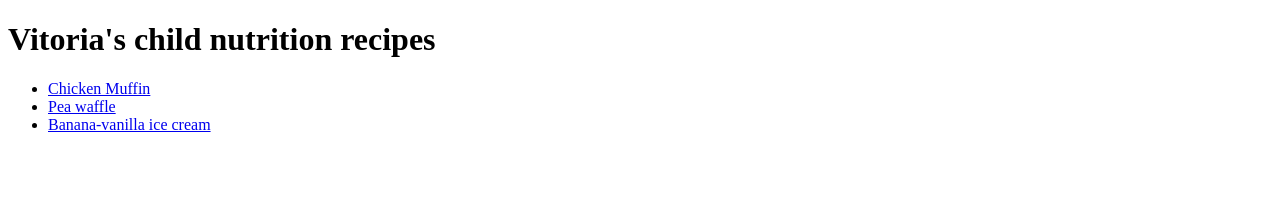
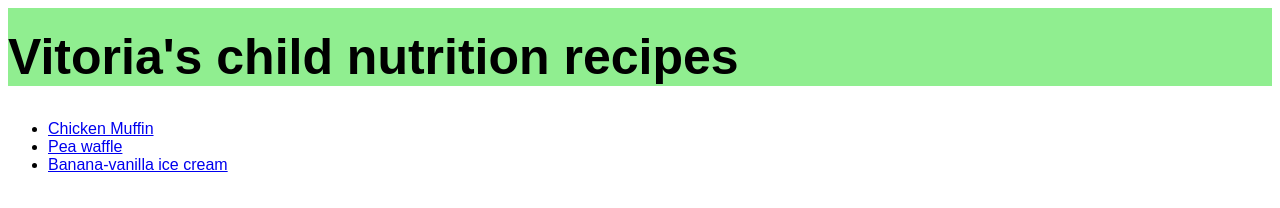
Before and after one commit to danielcnoronha/Odin-recipes, a plain HTML site: page index.html in a window 1280 px wide. Drawn offline with Linux system fonts and the light colour scheme.

Commit message:
Add the basic css to the heading of the main page

```diff
--- /dev/null
+++ b/Style.css
@@ -0,0 +1,11 @@
+*  {
+   font-family: "arial", sans-serif;
+}
+
+.Main-heading {
+    font-size: 50px;
+
+    margin-top: auto;
+    padding-top: 20px;
+    background-color: lightgreen;
+}
--- a/index.html
+++ b/index.html
@@ -4,9 +4,10 @@
     <meta charset="UTF-8">
     <meta name="viewport" content="width=device-width, initial-scale=1.0">
     <title>Child nutrition</title>
+    <link rel="stylesheet" href="Style.css">
 </head>
 <body>
-    <h1>Vitoria's child nutrition recipes</h1>
+    <h1 class="Main-heading">Vitoria's child nutrition recipes</h1>
 
     <p>
 
```
Also changed, not shown: Recipes/Banana-vanilla-icecream.html (+1 -0 lines), Recipes/Chicken-Muffin.html (+2 -1 lines), Recipes/Pea-Waffle.html (+1 -0 lines).
